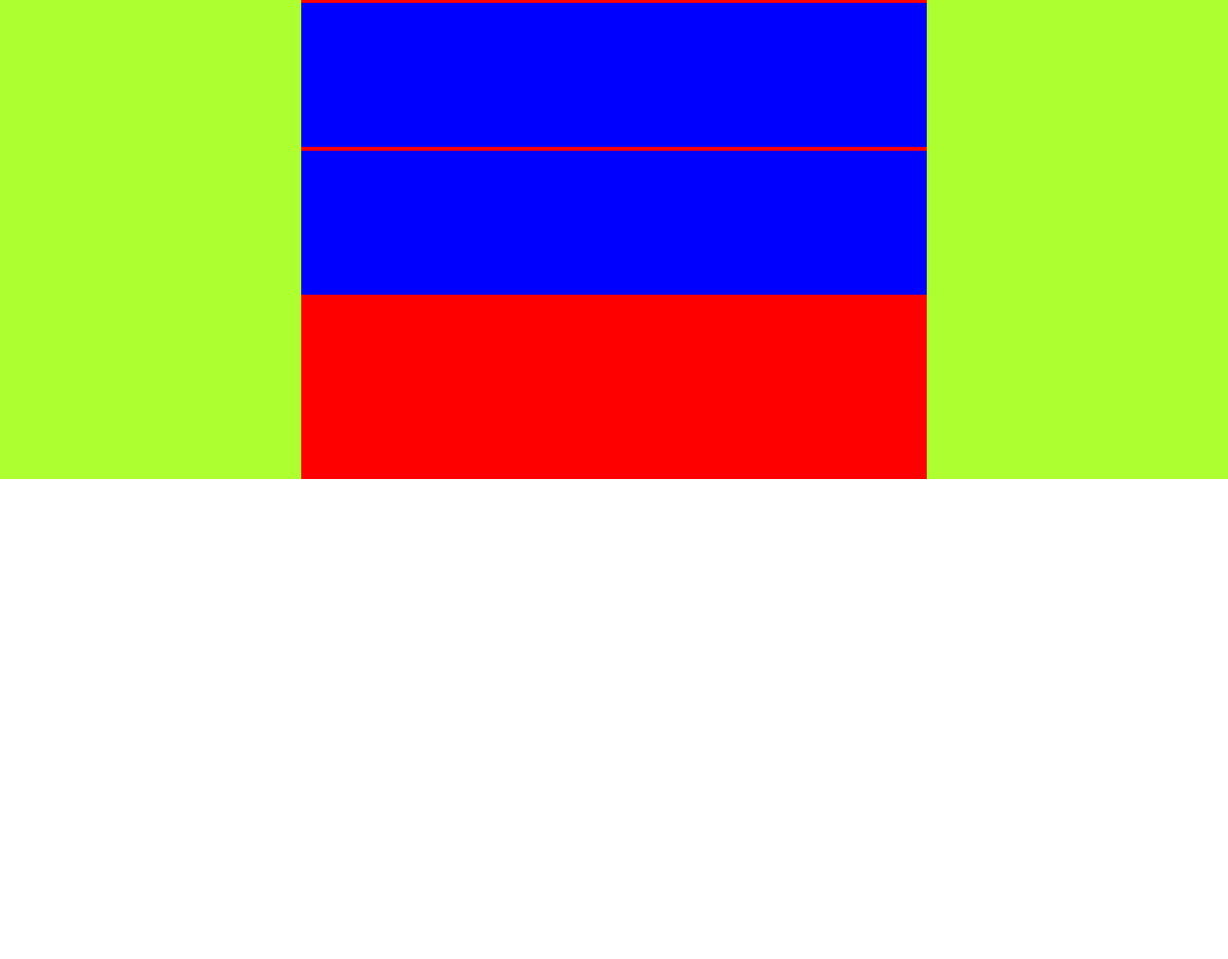
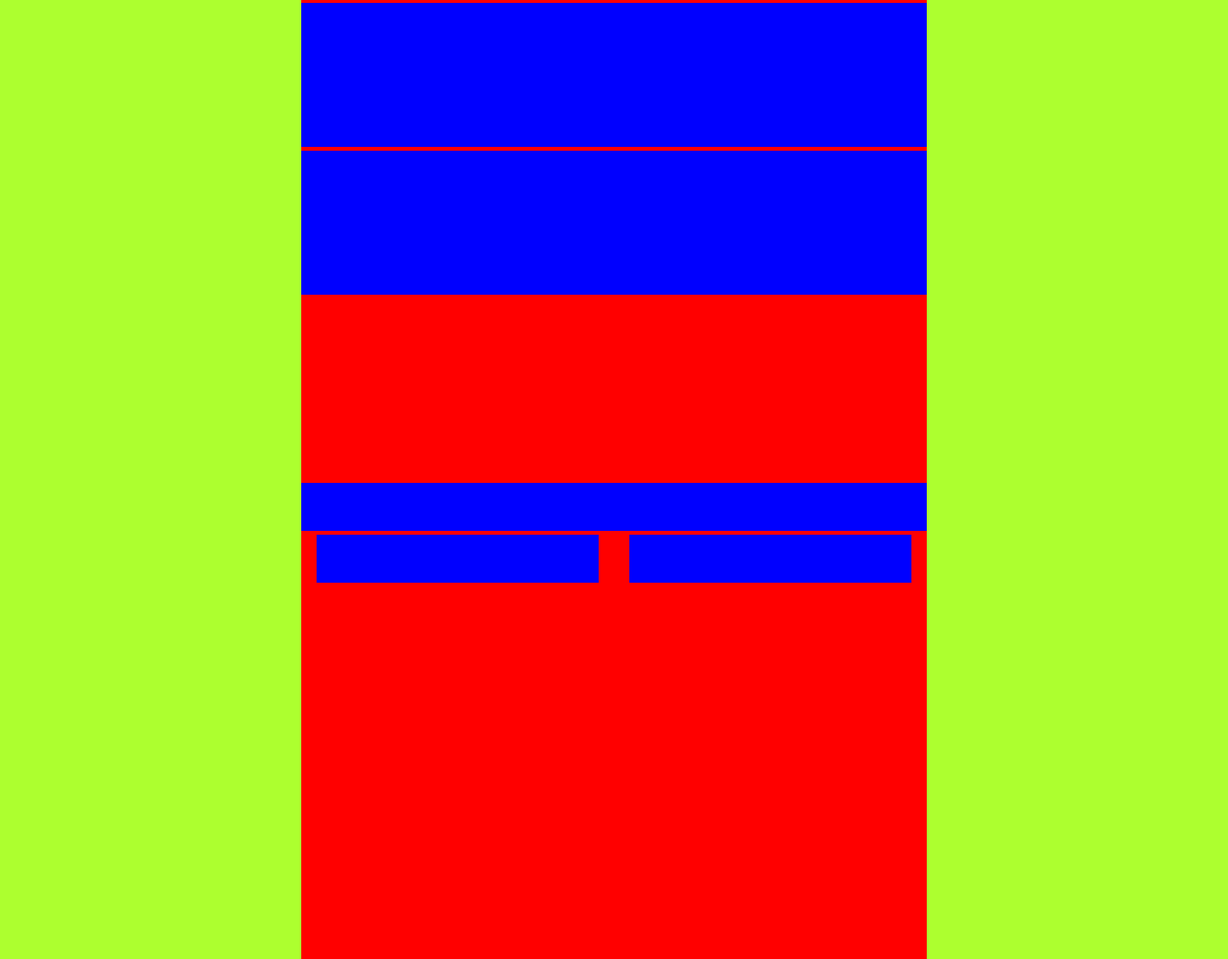
Before and after one commit to PittiglioFrancesco/html-css-bootstrap-freelancer, a plain HTML site: page index.html in a window 1280 px wide. Shown: the part 557-1556 px from the top of the page at 96% size. Before the commit the page ends 1056 px from the top, so only its background shows below. Drawn offline with nearby package versions, Linux system fonts and the light colour scheme.

Commit message:
add: about

```diff
--- a/css/style.css
+++ b/css/style.css
@@ -21,3 +21,9 @@
     width: 100%;
     height: 50px;
 }
+
+.nested-style2{
+    background-color: blue;
+    width: 45%;
+    height: 50px;
+}
--- a/index.html
+++ b/index.html
@@ -42,12 +42,14 @@
 
     <main>
 
+        <!-- riga start bootstrap -->
         <div class="row debug justify-content-center">
 
             <div class="col- style my-1"></div>
 
         </div>
 
+        <!-- riga portfolio -->
         <div class="row debug justify-content-center">
 
             <div class="col- style">
@@ -67,7 +69,24 @@
 
         </div>
 
-        <div class="row"></div>
+        <!-- riga about -->
+        <div class="row debug justify-content-center">
+
+            <div class="col- style">
+
+                <div class="row my-1">
+                    <div class="col- nested-style"></div>
+                </div>
+
+                <div class="row my-1 justify-content-around">
+                    <div class="col-6 nested-style2"></div>
+                    <div class="col-6 nested-style2"></div>
+                </div>
+
+            </div>
+
+        </div>
+
         <div class="row"></div>
         <div class="row"></div>
 
```
